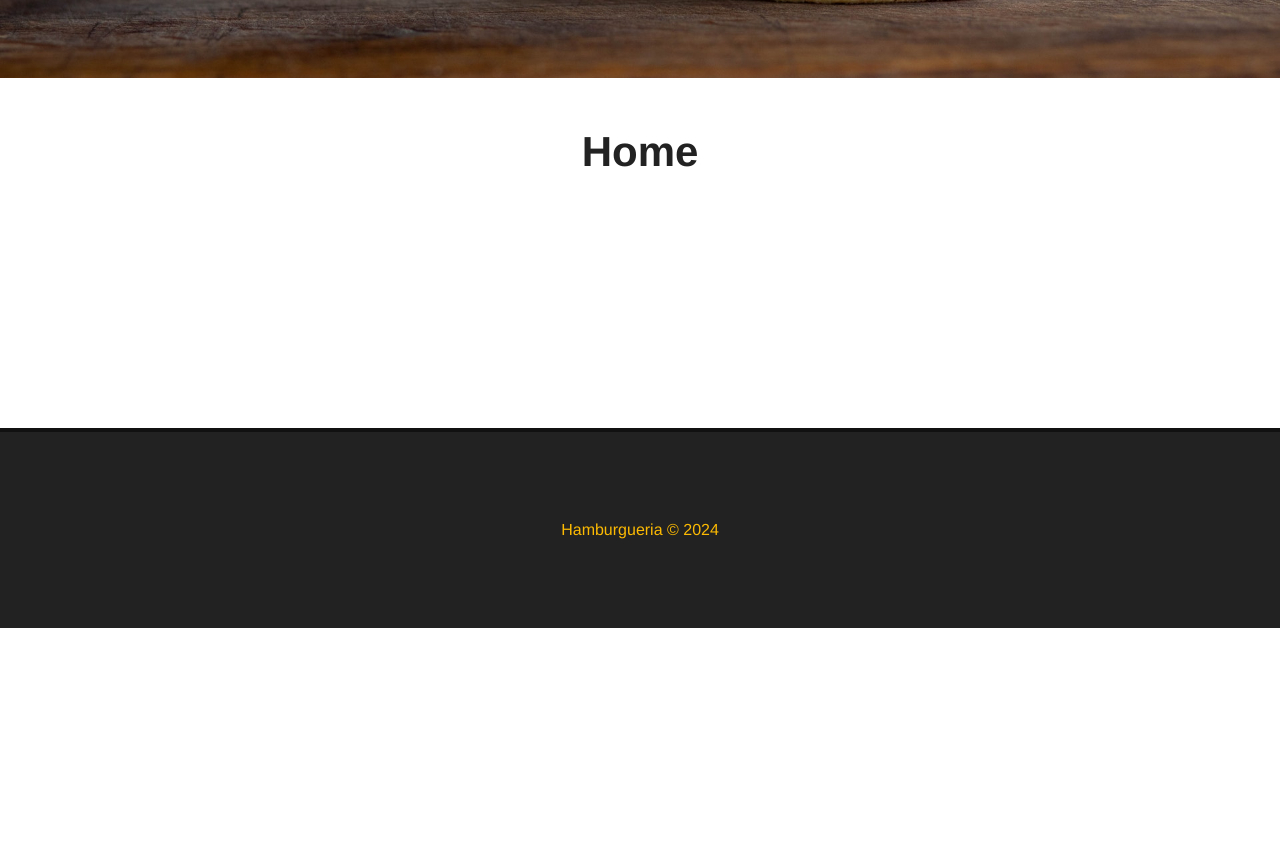
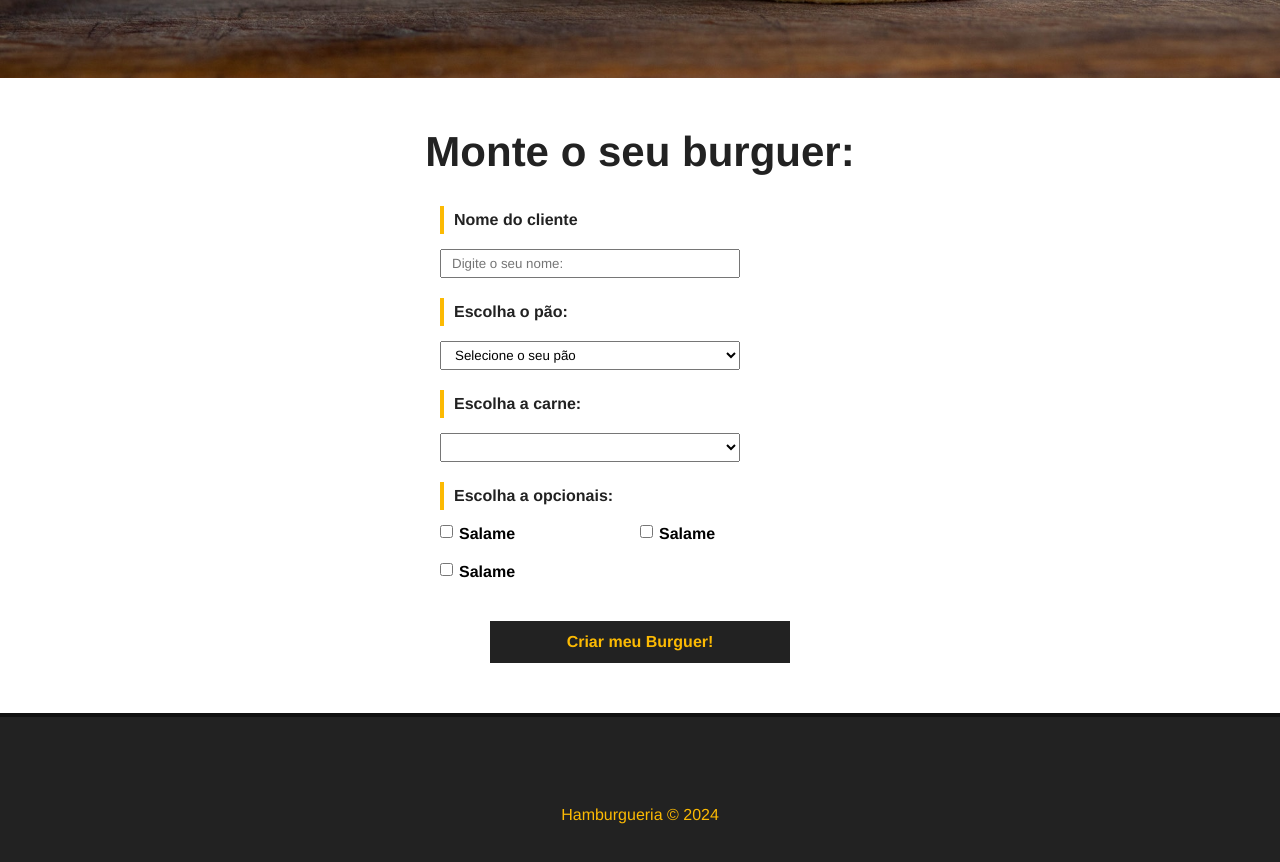
Before and after one commit to MatheusSGomes/hamburgueria_vue, a Vue app: page / in a window 1280 px wide. Shown: the part 500-1362 px from the top of the page. Before the commit the page ends 1128 px from the top, so only its background shows below. Built offline with nearby package versions, Linux system fonts and the light colour scheme.

Commit message:
estilização formulário - BurgerForm

```diff
--- /dev/null
+++ b/src/components/BurgerForm.vue
@@ -0,0 +1,128 @@
+<template>
+  <!-- <p>Componente de mensagem</p> -->
+  <div>
+    <form id="burguer-form">
+      <div class="input-container">
+        <label for="nome">Nome do cliente</label>
+        <input type="text" id="nome" name="nome" v-model="nome" placeholder="Digite o seu nome: " />
+      </div>
+
+      <div class="input-container">
+        <label for="pao">Escolha o pão:</label>
+        <select name="pao" id="pao" v-model="pao">
+          <option value="">Selecione o seu pão</option>
+          <option value="integral">Integral</option>
+        </select>
+      </div>
+
+      <div class="input-container">
+        <label for="carne">Escolha a carne:</label>
+        <select name="carne" id="carne" v-model="carne">
+          <option value="">Selecione o tipo de carne</option>
+          <option value="maminha">Maminha</option>
+        </select>
+      </div>
+
+      <div id="opcionais-container" class="input-container">
+        <label id="opcionais-title" for="opcionais">Escolha a opcionais:</label>
+        <div class="checkbox-container">
+          <input type="checkbox" name="opcionais" id="opcionais" v-model="opcionais" value="salame" />
+          <span>Salame</span>
+        </div>
+        <div class="checkbox-container">
+          <input type="checkbox" name="opcionais" id="opcionais" v-model="opcionais" value="salame" />
+          <span>Salame</span>
+        </div>
+        <div class="checkbox-container">
+          <input type="checkbox" name="opcionais" id="opcionais" v-model="opcionais" value="salame" />
+          <span>Salame</span>
+        </div>
+      </div>
+
+      <div class="input-container">
+        <input type="submit" class="submit-btn" value="Criar meu Burguer!">
+      </div>
+    </form>
+  </div>
+</template>
+
+<script>
+export default {
+  name: 'BurgerForm',
+  data() {
+    return {
+      nome: '',
+      pao: '',
+    }
+  }
+}
+</script>
+
+<style scoped>
+  #burguer-form {
+    max-width: 400px;
+    margin: 0 auto;
+  }
+
+  .input-container {
+    display: flex;
+    flex-direction: column;
+    margin-bottom: 20px;
+  }
+
+  label {
+    font-weight: bold;
+    margin-bottom: 15px;
+    color: #222;
+    padding: 5px 10px;
+    border-left: 4px solid #FCBA03;
+  }
+
+  input, select {
+    padding: 5px 10px;
+    width: 300px;
+  }
+
+  #opcionais-container {
+    flex-direction: row;
+    flex-wrap: wrap;
+  }
+
+  #opcionais-title {
+    width: 100%;
+  }
+
+  .checkbox-container {
+    display: flex;
+    align-items: flex-start;
+    width: 50%;
+    margin-bottom: 20px;
+  }
+
+  .checkbox-container span,
+  .checkbox-container input {
+    width: auto;
+  }
+
+  .checkbox-container span {
+    margin-left: 6px;
+    font-weight: bold;
+  }
+
+  .submit-btn {
+    background-color: #222;
+    color: #FCBA03;
+    font-weight: bold;
+    border: 2px solid #222;
+    padding: 10px;
+    font-size: 16px;
+    margin: 0 auto;
+    cursor: pointer;
+    transition: .5s;
+  }
+
+  .submit-btn:hover {
+    background-color: transparent;
+    color: #222;
+  }
+</style>
--- a/src/views/HomeView.vue
+++ b/src/views/HomeView.vue
@@ -1,17 +1,20 @@
 <template>
   <Banner />
   <div class="main-container">
-    <h1>Home</h1>
+    <h1>Monte o seu burguer: </h1>
+    <BurgerForm />
   </div>
 </template>
 
 <script>
 import Banner from "@/components/Banner.vue";
+import BurgerForm from "@/components/BurgerForm.vue";
 
 export default {
   name: 'HomeView',
   components: {
     Banner,
+    BurgerForm
   }
 }
 </script>
```
